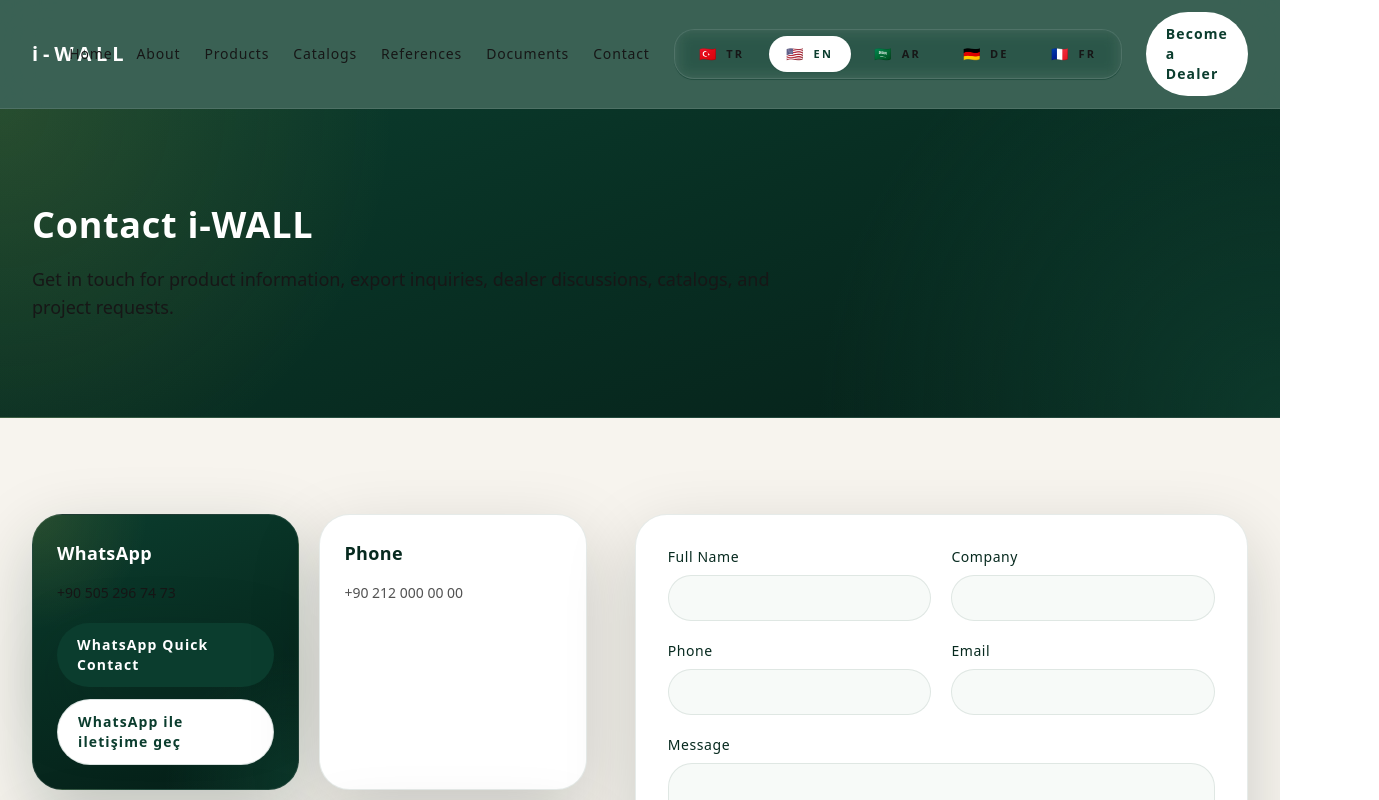
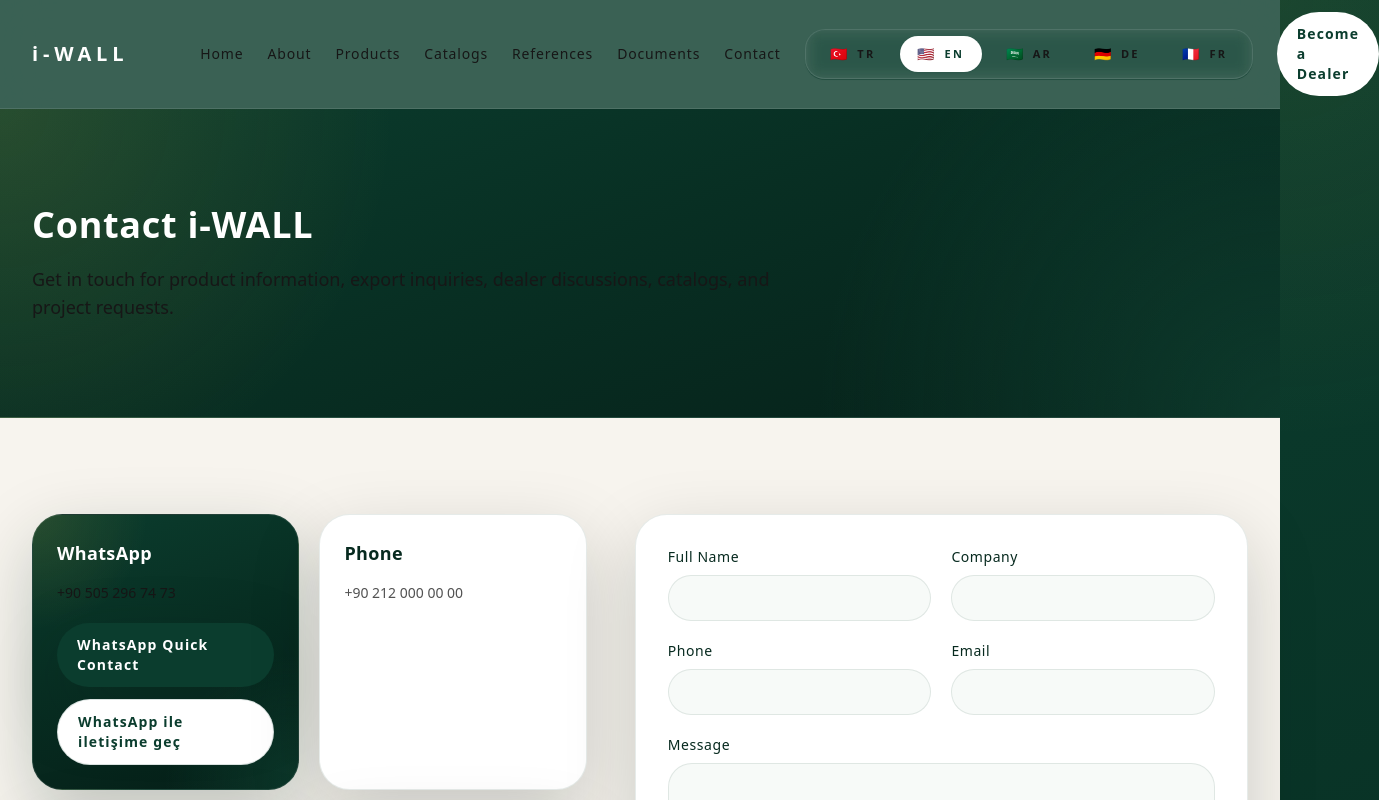
Before and after one commit to iwallcenter-lgtm/iwall-site, a Next.js app: page /en/contact in a window 1280 px wide. Shown: the top 800 px of the page, 1379 px wide, since content can reach past the window. Built offline with nearby package versions, Linux system fonts and the light colour scheme.

Commit message:
fix header spacing

```diff
--- a/src/components/site/header.tsx
+++ b/src/components/site/header.tsx
@@ -26,8 +26,10 @@
   return (
     <header className="sticky top-0 z-40 border-b border-white/10 bg-pine/80 backdrop-blur-xl">
       <Container className="relative flex min-h-20 flex-wrap items-center justify-between gap-x-6 gap-y-3 py-3 lg:flex-nowrap">
-        <Logo href={`/${locale}`} label="i-WALL" tone="light" />
-        <nav className="hidden flex-1 items-center justify-center gap-6 lg:flex">
+        <div className="shrink-0 lg:mr-8 xl:mr-12">
+          <Logo href={`/${locale}`} label="i-WALL" tone="light" />
+        </div>
+        <nav className="hidden flex-1 items-center justify-start gap-6 lg:flex">
           {links.map((link) => (
             <Link key={link.href} href={link.href} className="text-sm font-medium tracking-[0.06em] text-white/92 transition hover:text-gold">
               {link.label}
```
